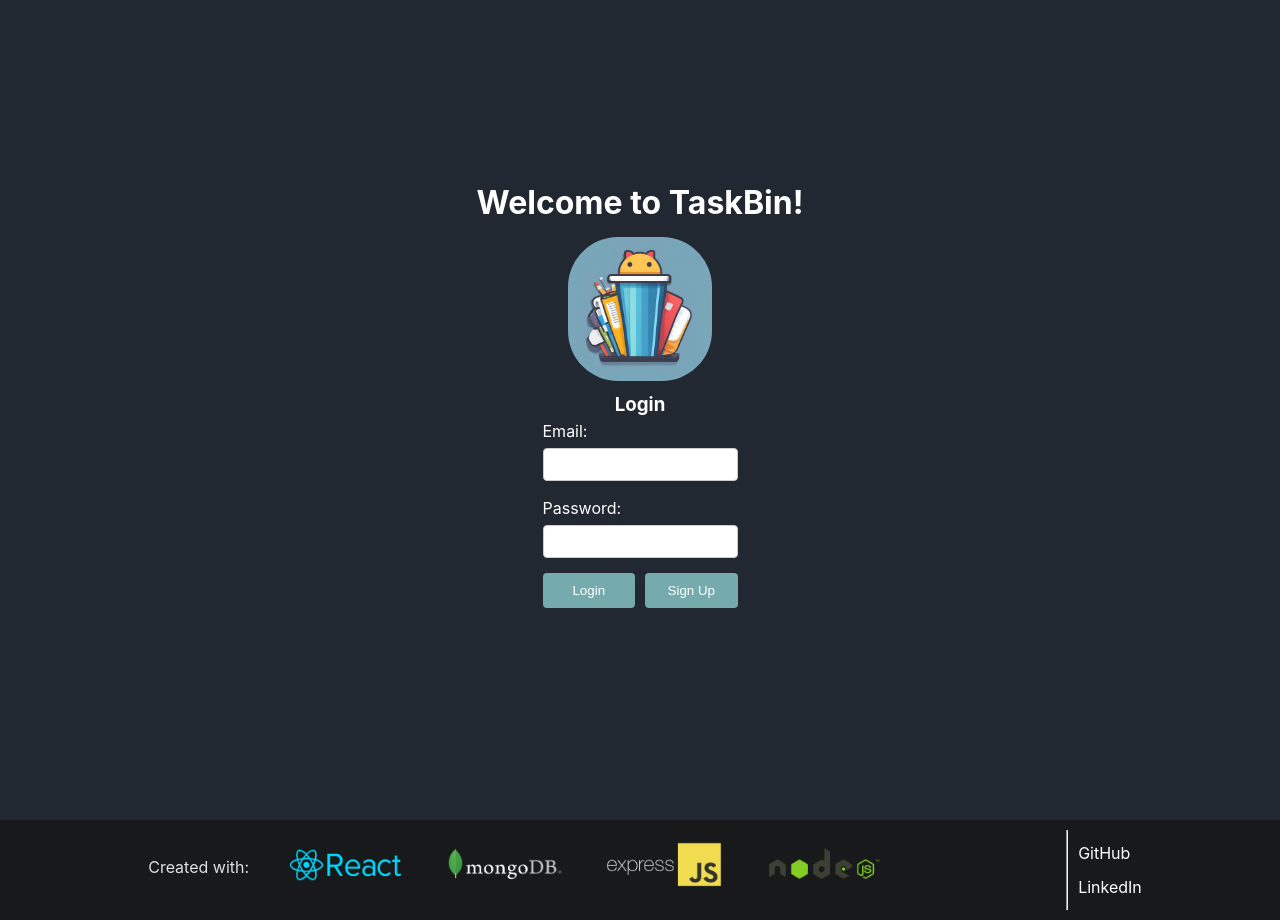
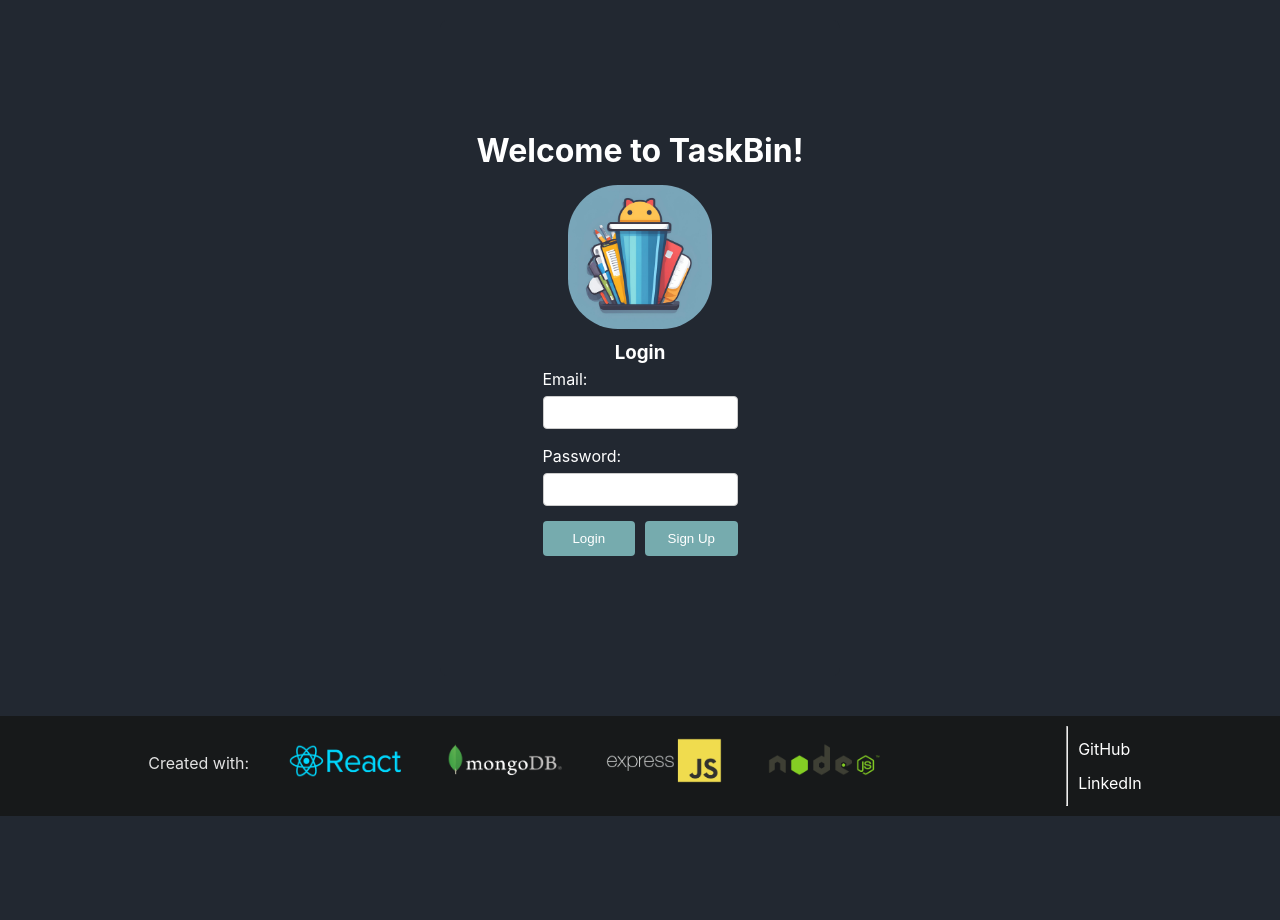
Before and after one commit to TarikVu/TaskBin, a React (Create React App) app: page / in a window 1280 px wide. After the commit the page ends 816 px from the top, so only its background shows below. Built offline with nearby package versions, Linux system fonts and the light colour scheme.

Commit message:
fixed footer positioning

```diff
--- a/src/css/column.css
+++ b/src/css/column.css
@@ -5,7 +5,7 @@
     flex-wrap: wrap;
     justify-content: center;
     width: 100%;
-    min-height: 100%;
+    min-height: 100vh;
     overflow-y: auto;
     box-sizing: border-box;
     background-color: var(--background-accent);
--- a/src/css/index.css
+++ b/src/css/index.css
@@ -284,7 +284,7 @@ body {
   height: 100px;
   width: 100%;
   position: relative;
-  bottom: 0;
+  bottom: 0px;
 }
 
 .footer p {
--- a/src/css/loginSignup.css
+++ b/src/css/loginSignup.css
@@ -4,7 +4,7 @@
     flex-direction: column;
     justify-content: space-between;
     align-items: center;
-    min-height: 100vh;
+    min-height: 87vh;
     background-color: var(--background);
     margin: 0;
 }
```
